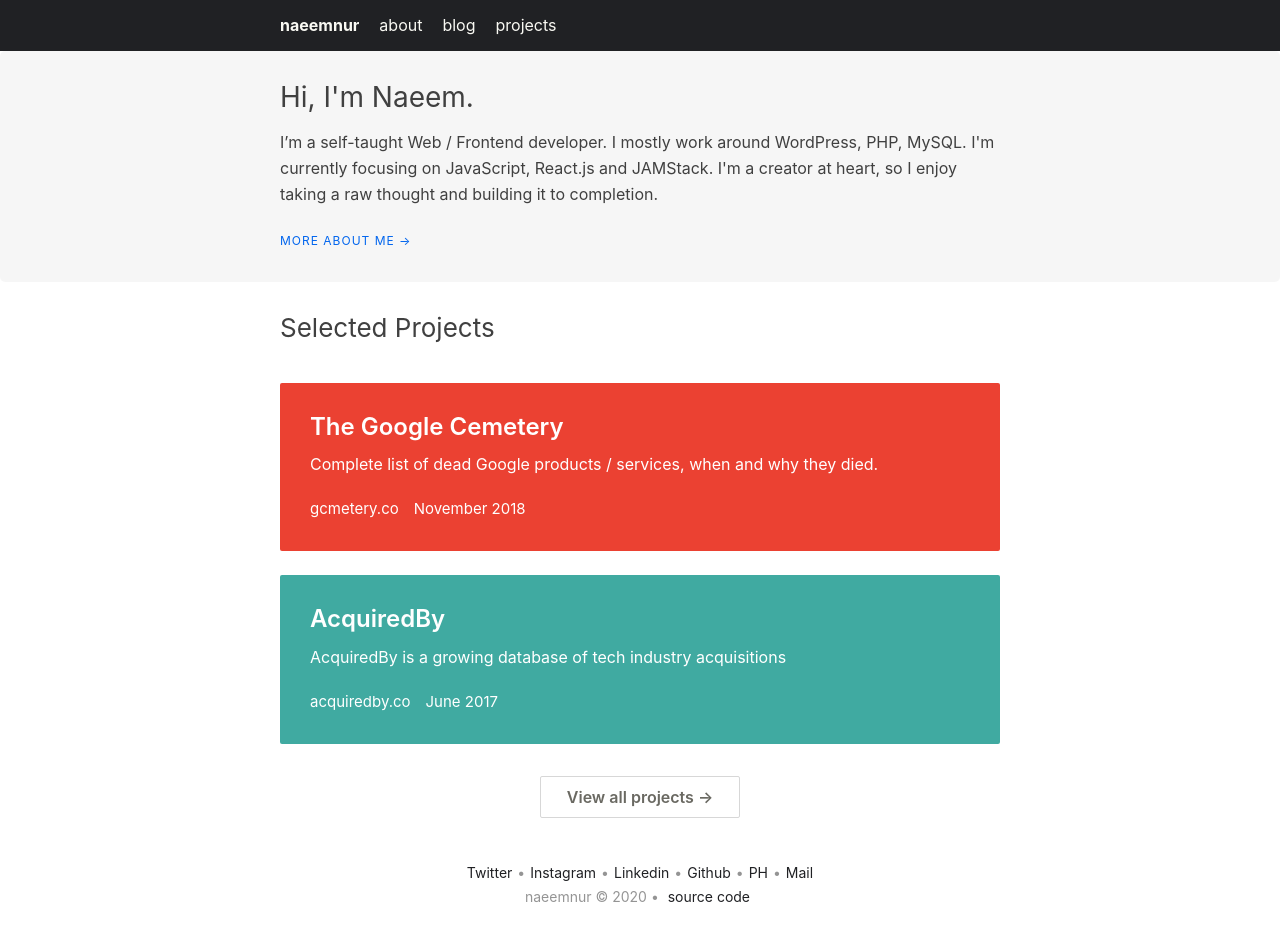
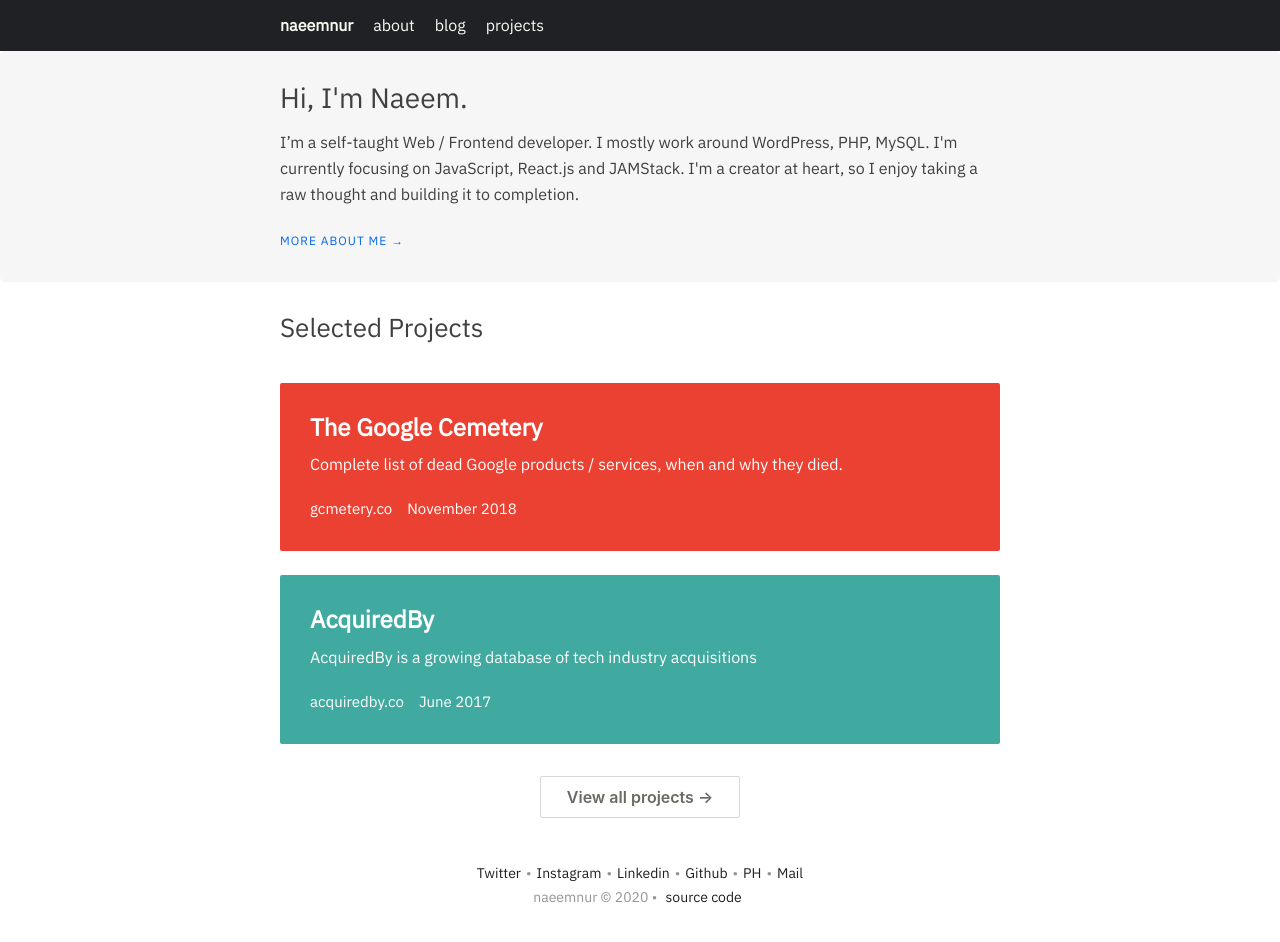
Before and after one commit to naeemnur/naeemnur.com, a React (Create React App) app: page / in a window 1280 px wide. Shown: the top 942 px of the page. Built offline with nearby package versions, Linux system fonts and the light colour scheme.

Commit message:
font change

```diff
--- a/src/scss/main.scss
+++ b/src/scss/main.scss
@@ -21,11 +21,12 @@
   clear: both;
 }
 
+@import url("https://fonts.googleapis.com/css?family=IBM+Plex+Sans&display=swap");
+
 body {
   color: #404040;
-  font-family: -apple-system, BlinkMacSystemFont, "Segoe UI", "Roboto", "Oxygen",
-    "Ubuntu", "Cantarell", "Fira Sans", "Droid Sans", "Helvetica Neue",
-    sans-serif;
+  font-family: "IBM Plex Sans", sans-serif;
+
   background: $primary-background;
   font-size: 1rem;
 }
```
